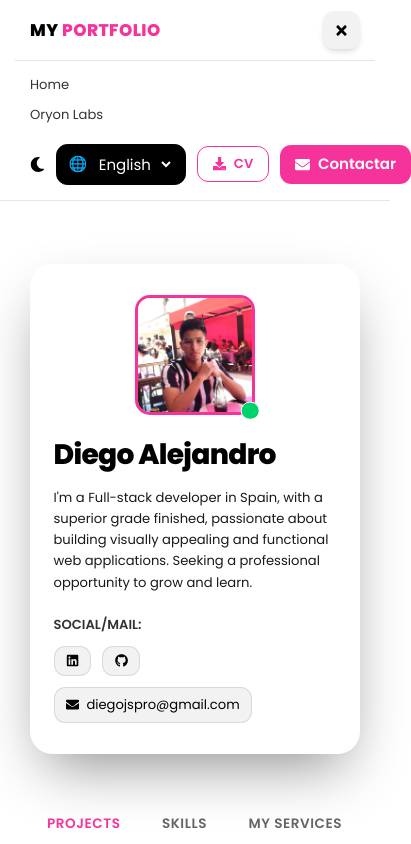
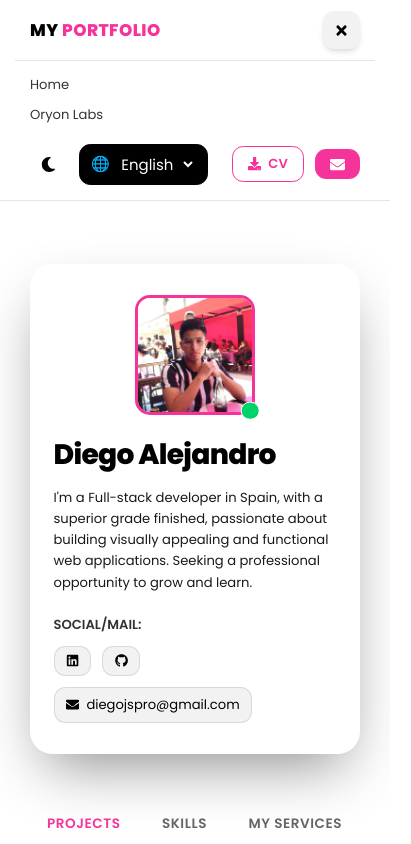
Before and after one commit to DiegoDexx/new-portfolio, a React (Vite) app: page / in a window 390 px wide. Both pictures are taken after a click on the button "Abrir menú". Shown: the top 844 px of the page, 411 px wide, since content can reach past the window. Built offline with nearby package versions, Linux system fonts and the light colour scheme.

Commit message:
navbar_mvil

```diff
--- a/src/components/layouts/navbar.jsx
+++ b/src/components/layouts/navbar.jsx
@@ -210,7 +210,7 @@ const NavBar = () => {
                 onClick={handleNav}
               >
                 <FaDownload />
-                {t("CV")}
+                {t("CV", "CV")}
               </a>
 
               <button
@@ -218,12 +218,12 @@ const NavBar = () => {
                 onClick={handleOpenContact}
                 className="
                   inline-flex items-center gap-2 px-4 py-2 rounded-xl
-                  bg-[#F6339A] text-white text-sm font-semibold
+                  bg-[#F6339A] text-white text-xs font-semibold
                   hover:brightness-110 transition
                 "
               >
                 <FaEnvelope />
-                Contactar
+
               </button>
             </div>
           </div>
```
